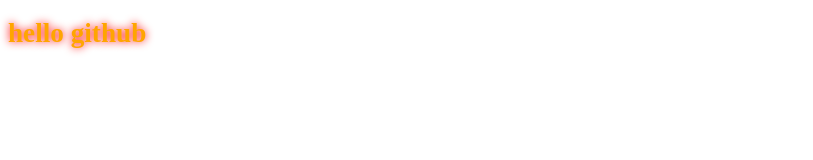
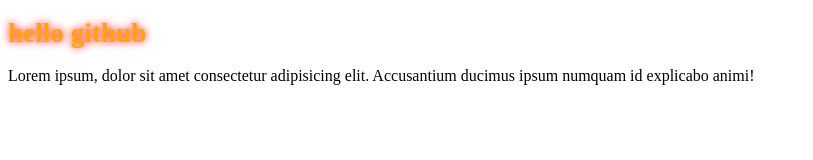
Before and after one commit to Yakov777-star/my-site, a plain HTML site: page lesson6/index.html in a window 1280 px wide. Shown: the whole page, without its empty margins (0-813 px from the left). Drawn offline with Linux system fonts and the light colour scheme.

Commit message:
Update index.html

```diff
--- a/lesson6/index.html
+++ b/lesson6/index.html
@@ -9,5 +9,6 @@
 </head>
 <body>
     <h1>hello github</h1>
+    <p>Lorem ipsum, dolor sit amet consectetur adipisicing elit. Accusantium ducimus ipsum numquam id explicabo animi!</p>
 </body>
 </html>
```
